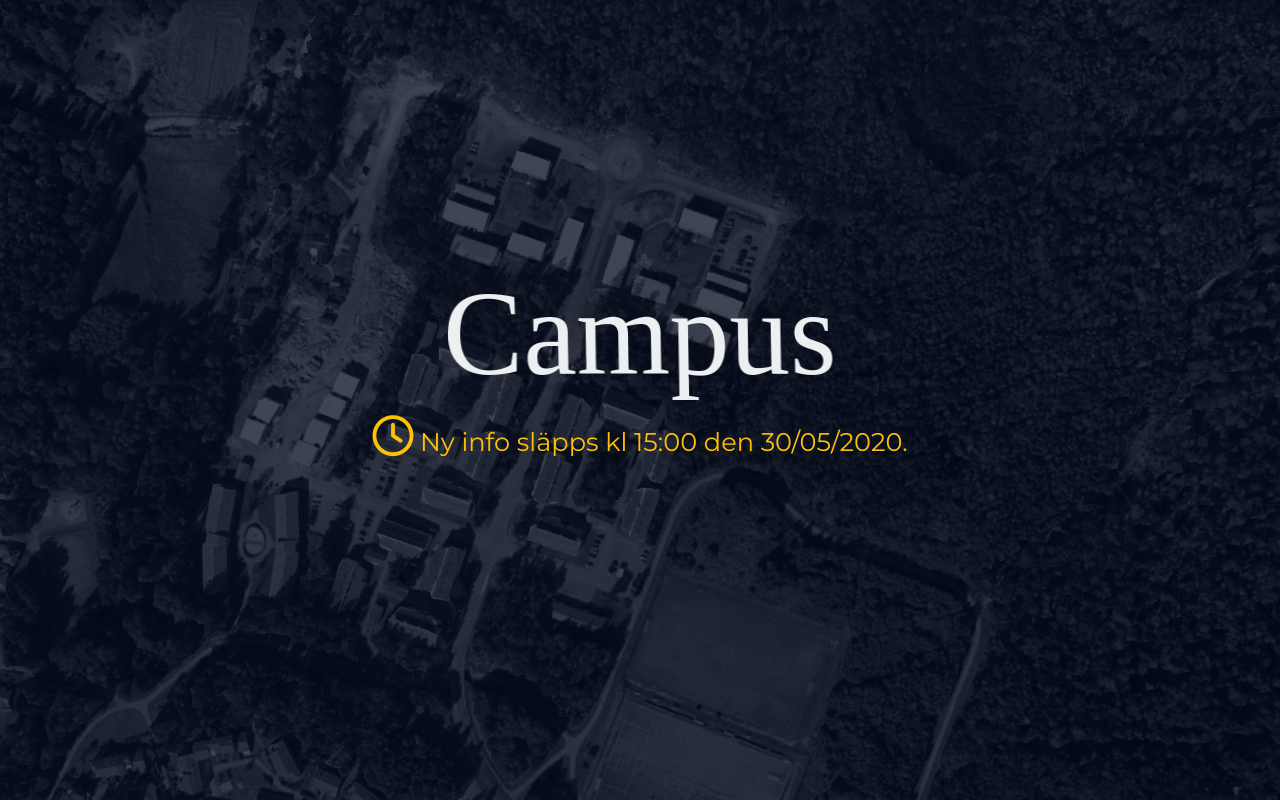
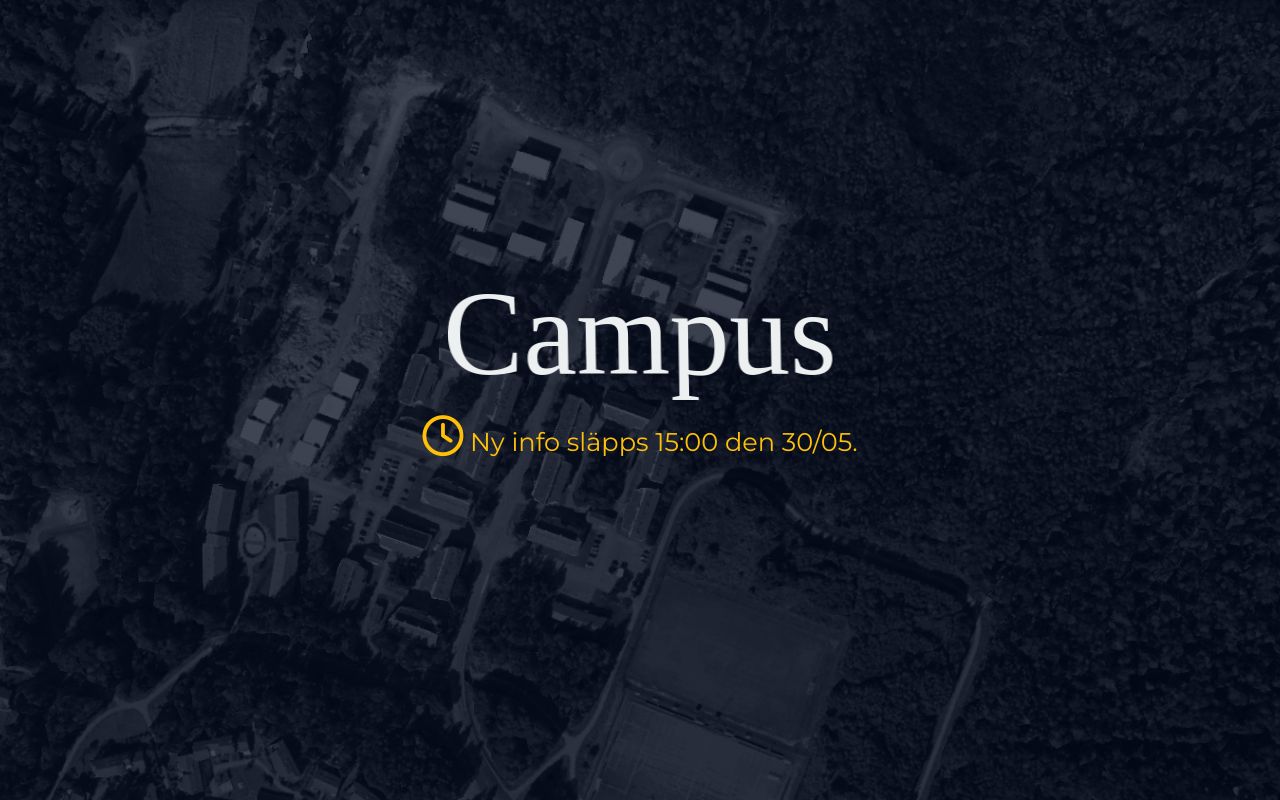
Before and after one commit to oscar230/partypromotion, an Angular app: page / in a window 1280 px wide. Built offline with nearby package versions, Linux system fonts and the light colour scheme; a web font is replaced by a local one.

Commit message:
Updates text

```diff
--- a/src/app/infotimer/infotimer.component.html
+++ b/src/app/infotimer/infotimer.component.html
@@ -1,14 +1,14 @@
-<div *ngFor="let item of list">
+<div *ngFor="let item of ready">
     <div *ngIf="timeLeft(item) > 0" class="info">
         <p class="info-text">
             {{ item.text }} <span class="badge badge-pill badge-light">
-                Släpptes {{ item.time | date:'d MMM' }}
+                Släpptes {{ item.time | date:'d/MM' }}
             </span>
         </p>
     </div>
     <div *ngIf="timeLeft(item) < 0">
       <p class="text-warning tl"><i class="text-warning far fa-clock"></i>
-        Ny info släpps kl {{ item.time | date:'HH:mm' }} den
-        {{ item.time | date:'d/MM/y' }}.</p>
+        Ny info släpps {{ item.time | date:'HH:mm' }} den
+        {{ item.time | date:'d/MM' }}.</p>
     </div>
 </div>
```
